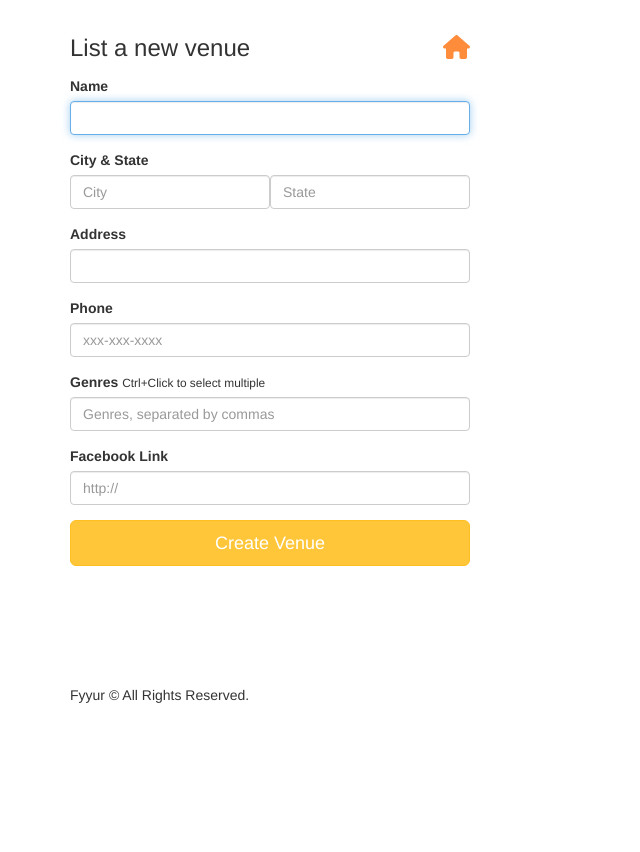
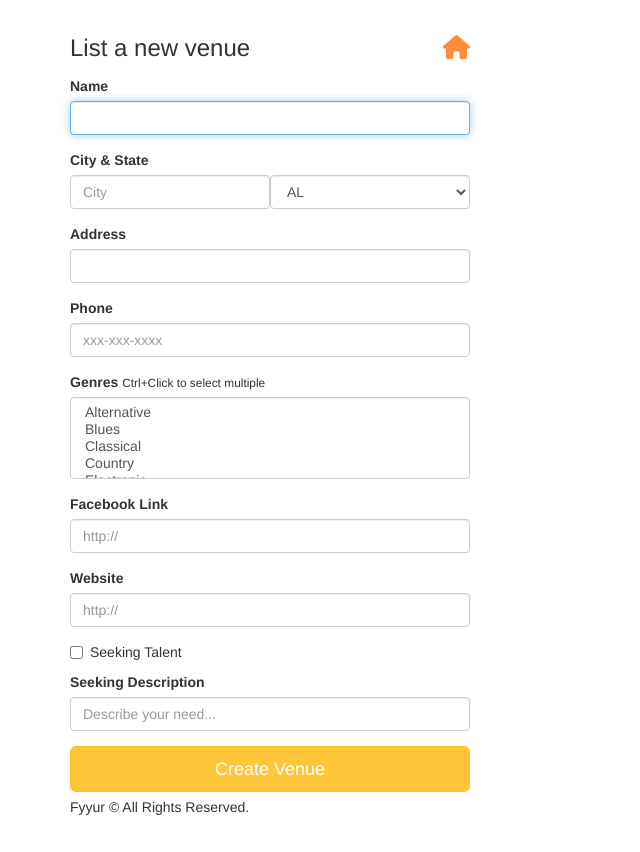
Before and after one commit to moroti/FSND_project_01_fyyur, a Flask app: template templates/forms/new_venue.html in a window 1280 px wide. Shown: the part 60-912 px from the top of the page, without its empty margins (0-640 px from the left). Before the commit the page ends 763 px from the top, so only its background shows below. Run offline with Flask 2, Linux system fonts and the light colour scheme; the template is opened without the code that fills it: values that come from a table or form of the project are taken from there, others are empty; tables that the repository leaves empty hold one stand-in row (values such as "Sample post"); form fields are guessed from the names that the template uses; parts of the project's set-up code (start-up, migrations or seed data) failed here and were passed over; some libraries are stand-ins or nearby versions.

Commit message:
Adding the missing fields to the forms templates

```diff
--- a/forms.py
+++ b/forms.py
@@ -174,7 +174,7 @@ class VenueForm(Form):
                 'Soul',
                 'Other'
             ])
-        ]
+        ],
         choices=[
             ('Alternative', 'Alternative'),
             ('Blues', 'Blues'),
@@ -363,7 +363,7 @@ class ArtistForm(Form):
                 'Soul',
                 'Other'
             ])
-        ]
+        ],
         choices=[
             ('Alternative', 'Alternative'),
             ('Blues', 'Blues'),
--- a/templates/forms/new_venue.html
+++ b/templates/forms/new_venue.html
@@ -37,6 +37,20 @@
       <label for="facebook_link">Facebook Link</label>
       {{ form.facebook_link(class_ = 'form-control', placeholder='http://', autofocus = true) }}
     </div>
+    <div class="form-group">
+      <label for="website">Website</label>
+      {{ form.website(class_ = 'form-control', placeholder='http://', autofocus = true) }}
+    </div>
+    <div class="checkbox">
+      <label for="seeking_talent">
+        {{ form.seeking_talent() }}
+        Seeking Talent
+      </label>
+    </div>
+    <div class="form-group">
+      <label for="seeking_description">Seeking Description</label>
+      {{ form.seeking_description(class_ = 'form-control', placeholder='Describe your need...', autofocus = true) }}
+    </div>
     <input type="submit" value="Create Venue" class="btn btn-primary btn-lg btn-block">
   </form>
 </div>
```
Also changed, not shown: templates/forms/edit_artist.html (+14 -0 lines), templates/forms/edit_venue.html (+14 -0 lines), templates/forms/new_artist.html (+14 -0 lines).
